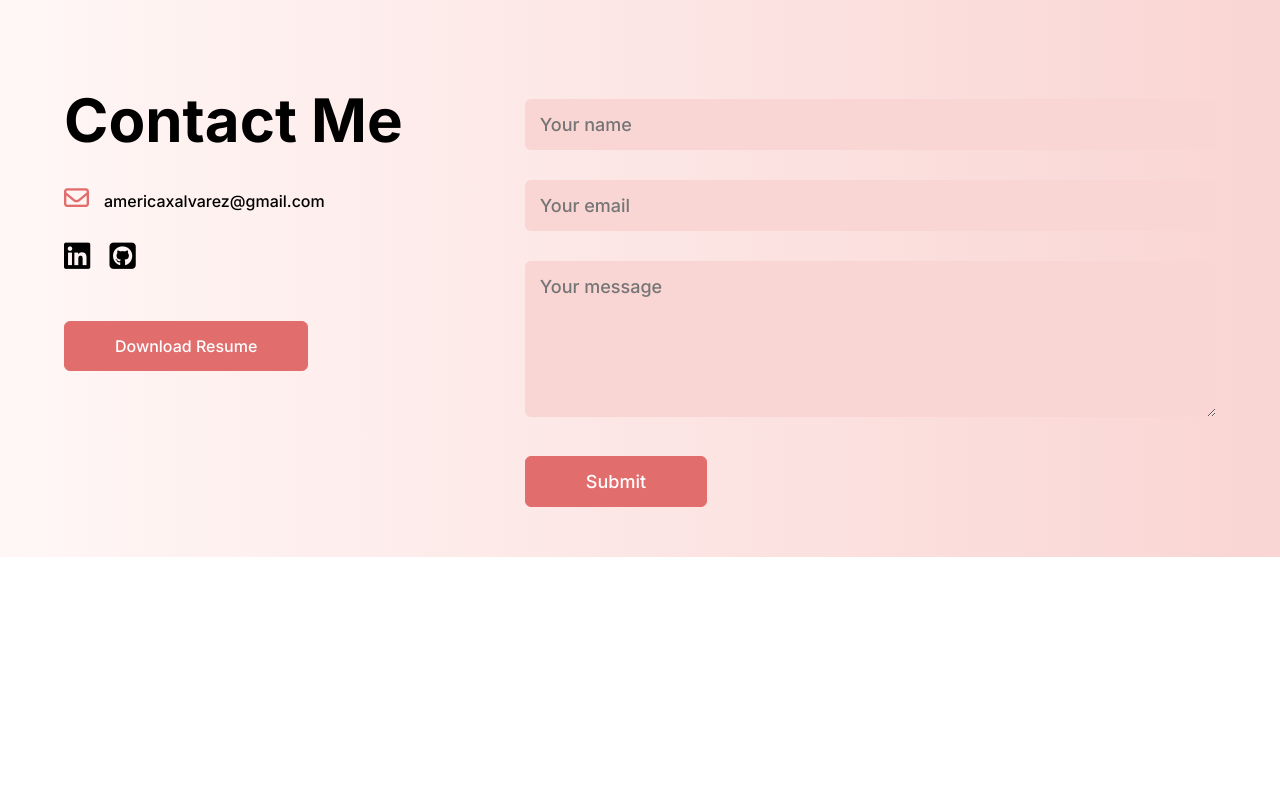
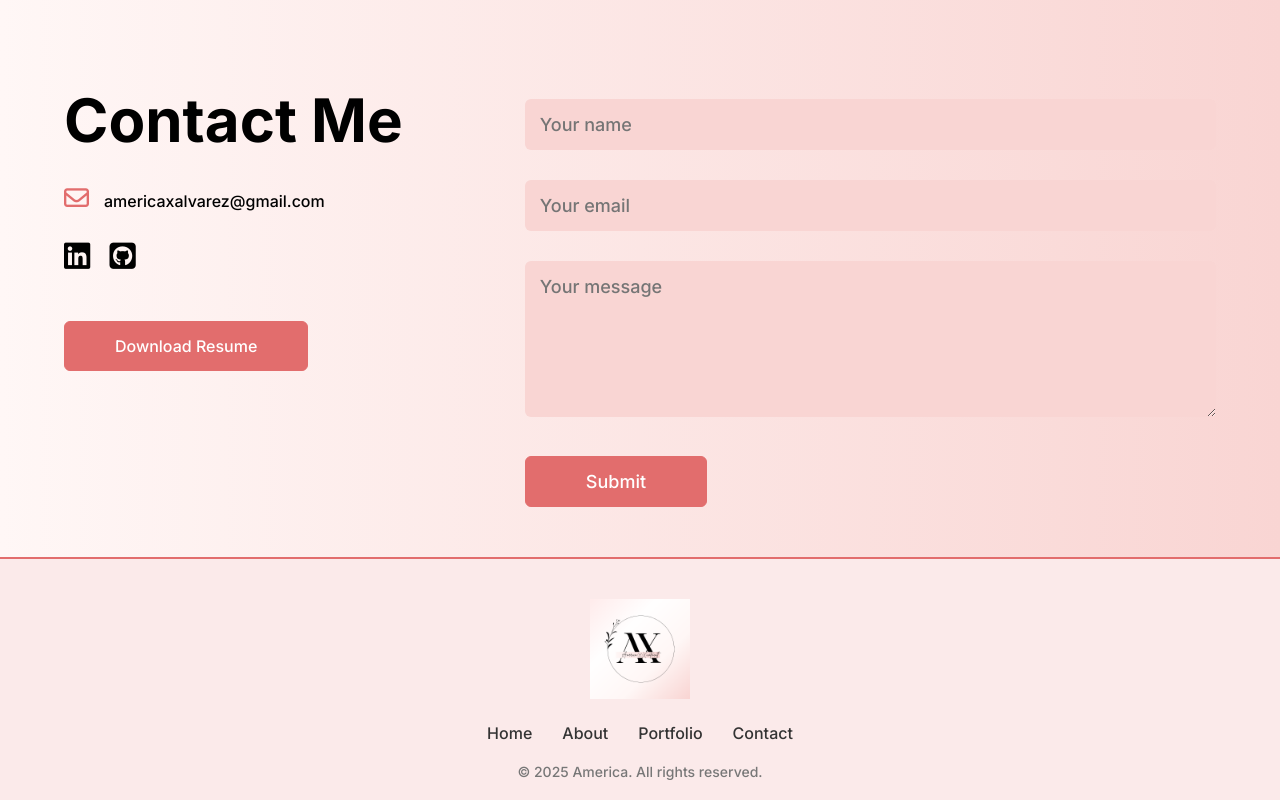
Before and after one commit to America-X/America-Portfolio, a plain HTML site: page frontend/index.html in a window 1280 px wide. Shown: the part 2102-2902 px from the top of the page. Before the commit the page ends 2659 px from the top, so only its background shows below. Drawn offline with Linux system fonts and the light colour scheme.

Commit message:
Created a footer with styling

```diff
--- a/frontend/index.html
+++ b/frontend/index.html
@@ -179,5 +179,23 @@
       </div>
     </div>
 
+    <!-- ----------------footer--------------- -->
+    <footer>
+      <div class="footer-container">
+        <div class="footer-logo">
+          <img src="./assets/America.Logo.png" alt="Logo">
+        </div>
+        <div class="footer-links">
+          <a href="#header">Home</a>
+          <a href="#">About</a>
+          <a href="#">Portfolio</a>
+          <a href="#">Contact</a>
+        </div>
+        <div class="copyright">
+          <p>&copy; 2025 America. All rights reserved.</p>
+        </div>
+      </div>
+    </footer>
+
 </body>
 </html>
--- a/frontend/style.css
+++ b/frontend/style.css
@@ -368,3 +368,46 @@ form .button.submit {
 form .button.submit:hover {
   background: #d45757;
 }
+
+
+
+footer {
+  background-color: #fbeaea;
+  padding: 40px 0 20px;
+  text-align: center;
+  border-top: 2px solid #e26d6d;
+}
+
+.footer-container {
+  display: flex;
+  flex-direction: column;
+  align-items: center;
+  gap: 20px;
+}
+
+.footer-logo img {
+  width: 100px;
+  height: auto;
+}
+
+.footer-links {
+  display: flex;
+  gap: 30px;
+  flex-wrap: wrap;
+}
+
+.footer-links a {
+  text-decoration: none;
+  color: #333;
+  font-weight: 500;
+  transition: color 0.3s;
+}
+
+.footer-links a:hover {
+  color: #e26d6d;
+}
+
+footer .copyright p {
+  font-size: 14px;
+  color: #777;
+}
```
